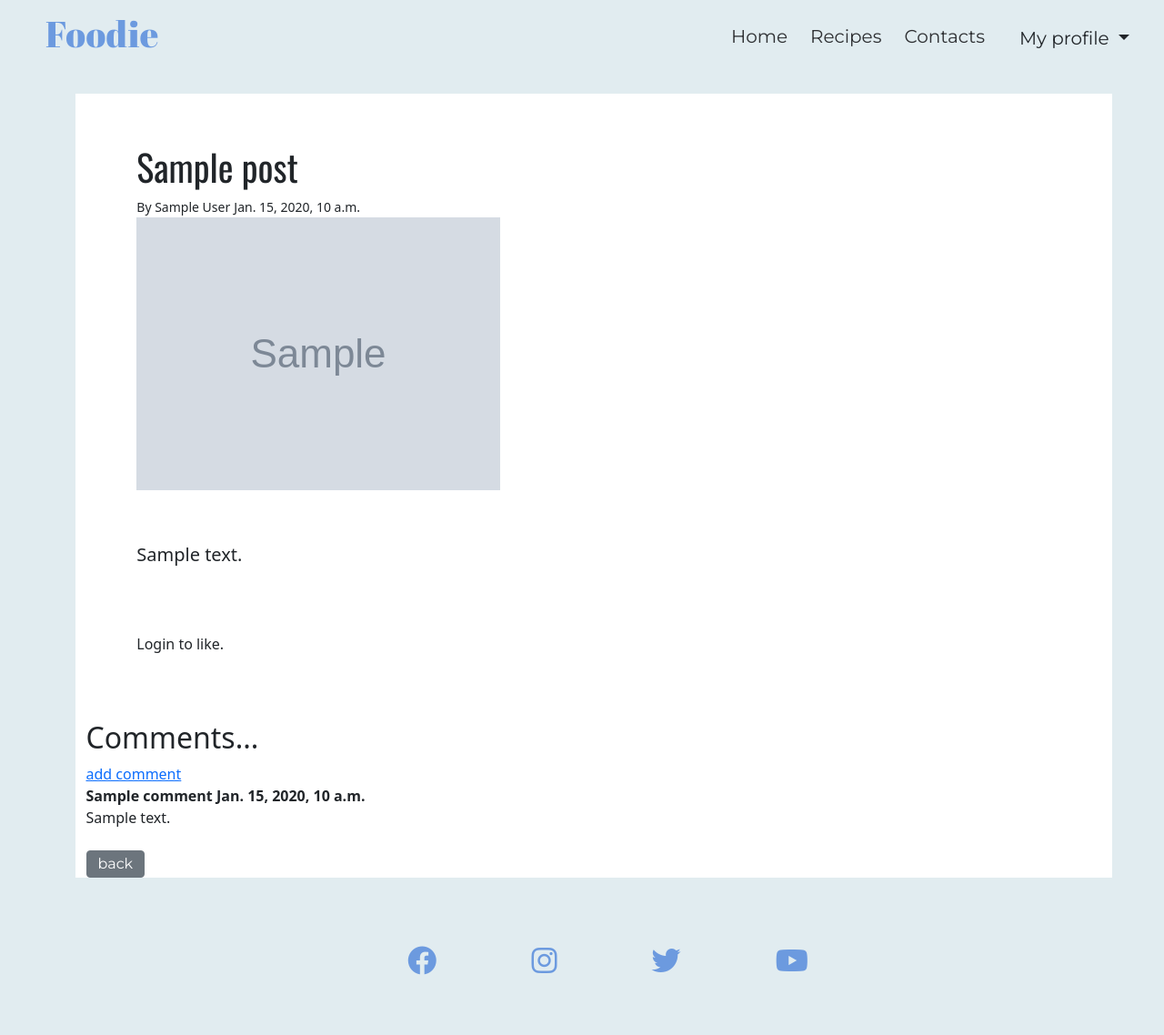
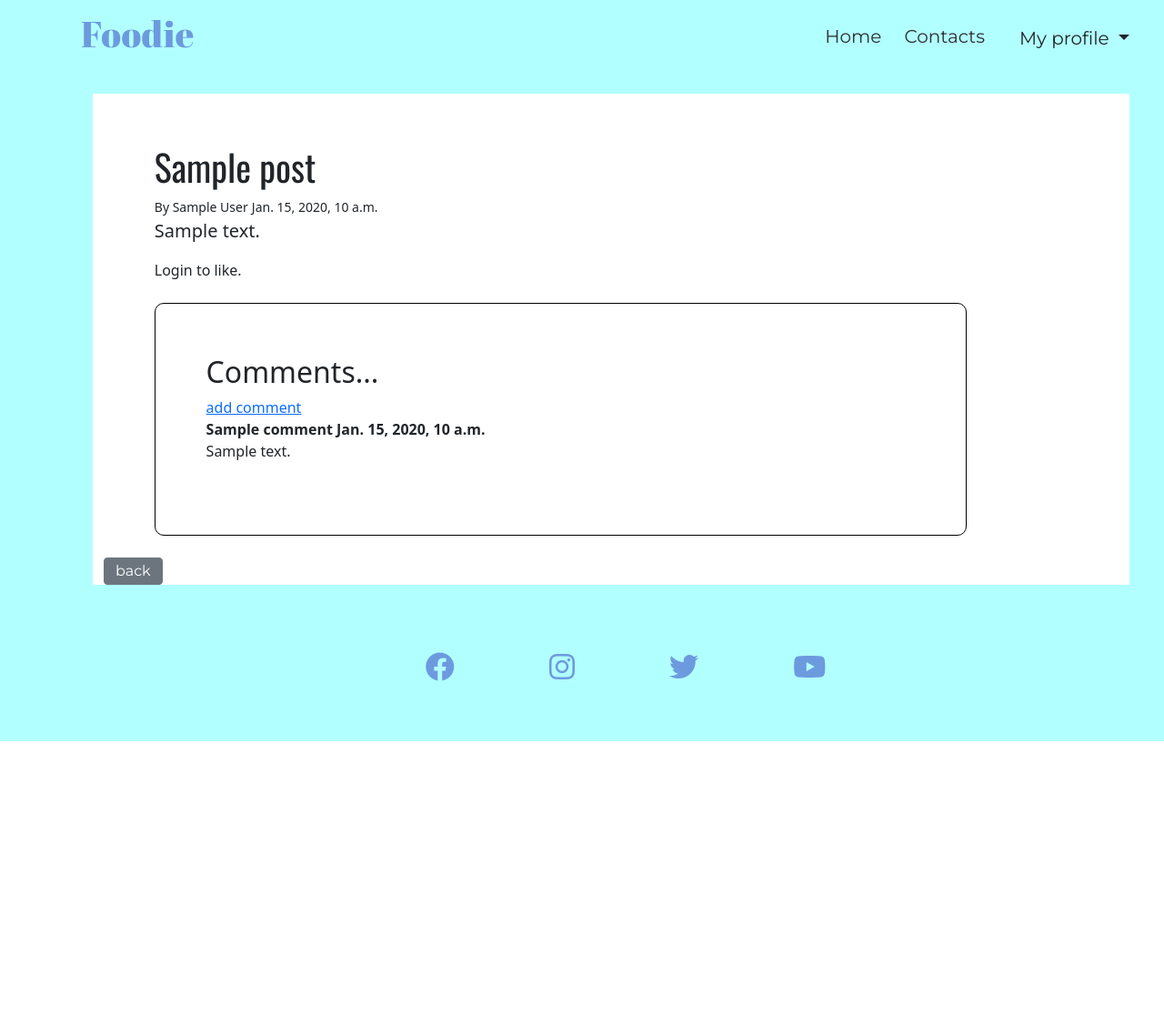
Before and after one commit to isabellaobrien/foodie, a Django app: template templates/post_details.html in a window 1280 px wide. Shown: the whole page at 91% size. After the commit the page ends 815 px from the top, so only its background shows below. Run offline with Django 3.2, Linux system fonts and the light colour scheme; the template is opened without the code that fills it: most values are stand-ins (such as "Sample title", 1, 10 or a date in 2020); grey boxes marked "Sample" are stand-in pictures.

Commit message:
edit comment section

```diff
--- a/blog/urls.py
+++ b/blog/urls.py
@@ -1,5 +1,5 @@
 from django.urls import path
-from .views import Home, PostDetail, AddPost, UpdatePost, DeletePost, Likes, AddComment
+from .views import Home, PostDetail, AddPost, UpdatePost, DeletePost, Likes, AddComment, MyPosts
 
 urlpatterns = [
     #path('', views.home, name="home"),
@@ -10,4 +10,5 @@ urlpatterns = [
     path('post/<int:pk>/delete', DeletePost.as_view(), name="delete-post"),
     path('likes/<int:pk>', Likes, name="like_post"),
     path('post/<int:pk>/comment', AddComment.as_view(), name="add-comment"),
+    path('my-posts/', MyPosts.as_view(), name="my-posts"),
 ]
--- a/blog/views.py
+++ b/blog/views.py
@@ -70,3 +70,7 @@ class DeletePost(DeleteView):
     model = Post
     template_name = 'delete_post.html'
     success_url = reverse_lazy('home')
+
+class MyPosts(ListView):
+    model = Post
+    template_name = 'my_posts.html'
--- a/members/templates/registration/login.html
+++ b/members/templates/registration/login.html
@@ -1,7 +1,7 @@
 {% extends "base.html" %}
 
 {% block content %}
-<h1>Login</h1>
+<h3 class="page-function">Login</h3>
 <div class="form-group">
     <form method="POST">
         {% csrf_token %}
--- a/members/templates/registration/register.html
+++ b/members/templates/registration/register.html
@@ -1,6 +1,7 @@
 {% extends "base.html" %}
 
 {% block content %}
+<h3 class="page-function">Register</h3>
 <div class="form-group">
     <form method="POST">
         {% csrf_token %}
--- a/static/css/style.css
+++ b/static/css/style.css
@@ -1,6 +1,7 @@
 body{
-    background-color: #E1ECF0;
-    margin-left: 25px;
+    /* background-color: #E1ECF0; */
+    background-color: #B2FFFF;
+    margin-left: 5%;
 }
 /* navbar */
 #logo{
@@ -66,14 +67,9 @@ footer{
 
 /* posts */
 /* post_detail.html */
-/* .post-image{
-    width: 230px;
-    height: 290px;
-    margin-left: 40%;
-    border-radius: 12px;
-}
 
-#post-container{
+
+/*#post-container{
     display: flex;
 }
 #info{
@@ -97,7 +93,16 @@ form{
     background-color: 	#20B2AA;
     color: white;
 }  */
+.post-image {
+    background-repeat: no-repeat;
+    background-size: cover;
+    background-position: center;
+    overflow: hidden;
+    width: 100%;
+    /* height: 275px; */
+    border-radius: 2px;
 
+}
 
 /* posts */
 .col-md-auto{
@@ -128,7 +133,7 @@ form{
     font-family: 'Oswald', sans-serif;
 }
 .body{
-    padding: 5%;
+    padding: 0 5%;
     font-size: 20px;
 }
 .container{
@@ -153,3 +158,21 @@ form{
 .like-form{
     margin-left: 5%;
 }
+
+
+.page-function{
+    margin-left: 40%;
+    padding-bottom: 3%;
+}
+
+.comment-container{
+    margin-left: 5%;
+    border: solid black 1px;
+    padding: 5%;
+    border-radius: 10px;
+    width: 80%;
+}
+
+.delete-form{
+    margin-left: 10%;
+}
--- a/templates/base.html
+++ b/templates/base.html
@@ -30,10 +30,7 @@
                     <a href="{% url 'home' %}">Home</a>
                 </li>
                 <li>
-                    <a href="#">Recipes</a>
-                </li>
-                <li>
-                    <a href="#">Contacts</a>
+                    <a href="#footer">Contacts</a>
                 </li>
                 <li>
                     <div class="dropdown">
@@ -42,6 +39,7 @@
                         </button>
                         <ul class="dropdown-menu">
                             {% if user.is_authenticated %}
+                            <li><a class="dropdown-item" href="{% url 'my-posts' %}">My posts</a></li>
                             <li><a class="dropdown-item" href="{% url 'add-post' %}">Make post</a></li>
                             <li><a class="dropdown-item" href="{% url 'edit_profile' %}">Edit profile</a></li>
                             <li><a class="dropdown-item" href="{% url 'logout' %}">Logout</a></li>
@@ -49,9 +47,6 @@
                             <li><a class="dropdown-item" href="{% url 'register' %}">Register</a></li>
                             <li><a class="dropdown-item" href="{% url 'login' %}">Login</a></li>
                             {% endif %}
-                            <!-- <li><a class="dropdown-item" href="#">My posts</a></li>
-                            <li><a class="dropdown-item" href="#">My comments</a></li>
-                            <li><a class="dropdown-item" href="#">Saved recipes</a></li> -->
                         </ul>
                     </div>
                 </li>
@@ -66,7 +61,7 @@
     </main>
 
     <!-- footer -->
-    <footer>
+    <footer id="footer">
         <ul id="links">
             <li>
                 <a href="https://facebook.com" target="_blank" rel="noopener" aria-label="link to our facebook page(opens in a new tab)"><i class="fa-brands fa-facebook"></i></i></a>
--- a/templates/post_details.html
+++ b/templates/post_details.html
@@ -8,9 +8,6 @@
         <small>By {{ post.author }}</small>
         <small>{{ post.date }}</small>
         </br>
-        {% if post.image %}
-            <img src="{{ post.image.url }}" alt="blog post image">
-        {% endif %}
         {% if user.is_authenticated %}
             {% if user.id == post.author.id %}
             <a href="{% url 'update-post' post.pk %}" class="btn btn-success">Edit</a>
@@ -40,7 +37,8 @@
         Login to like.
         {% endif %}
     </form>
-    </br></br></br>
+    </br>
+    <div class="comment-container">
         <h2>Comments...</h2>
         {% if not post.comments.all %}
         no comments yet...<a href="{% url 'add-comment' post.pk %}">add one</a>
@@ -54,9 +52,11 @@
             </strong>
             </br>
                 {{ comment.body }}
-        </br>
+            </br></br>
             {% endfor %}
         {% endif %}
+    </div>
+
     </br>
     <a href="{% url 'home' %}" class="btn btn-secondary">back</a>
 </div>
--- a/templates/update_post.html
+++ b/templates/update_post.html
@@ -3,7 +3,7 @@
 {% block content %}
 {% if user.is_authenticated %}
     {% if user.id == post.author.id %}
-    <h1>Edit...</h1>
+    <h3 class="page-function">Edit...</h3>
     <div class="form-group">
         <form method="POST">
             {% csrf_token %}
```
Also changed, not shown: templates/delete_post.html (+4 -4 lines), templates/index.html (+2 -12 lines), templates/my_posts.html (added, +24 -0 lines). Lines whose indentation alone changed are shown as unchanged.
